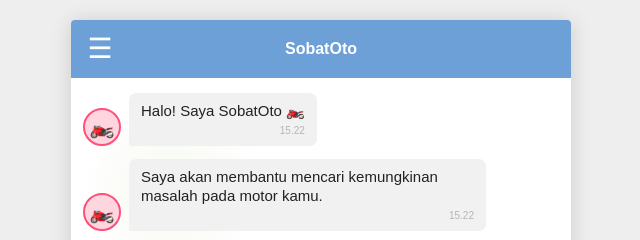
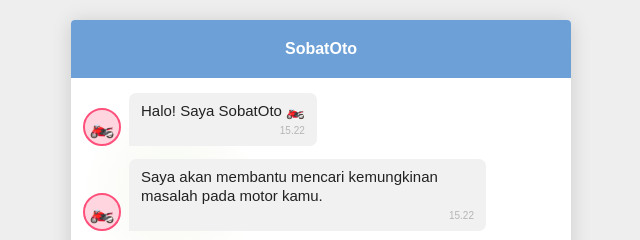
Before and after one commit to Alfian-LK/SobatOto, a plain HTML site: page index.html in a window 1280 px wide. Shown: the top 240 px of the page, 319-959 px from the left. Drawn offline with Linux system fonts and the light colour scheme.

Commit message:
Update index.html

```diff
--- a/index.html
+++ b/index.html
@@ -16,9 +16,9 @@
     <!-- Header -->
     <header class="chat-header">
 
-        <button class="menu-button">
+        <!-- <button class="menu-button">
             ☰
-        </button>
+        </button> -->
 
         <div class="bot-name">
             SobatOto
```
